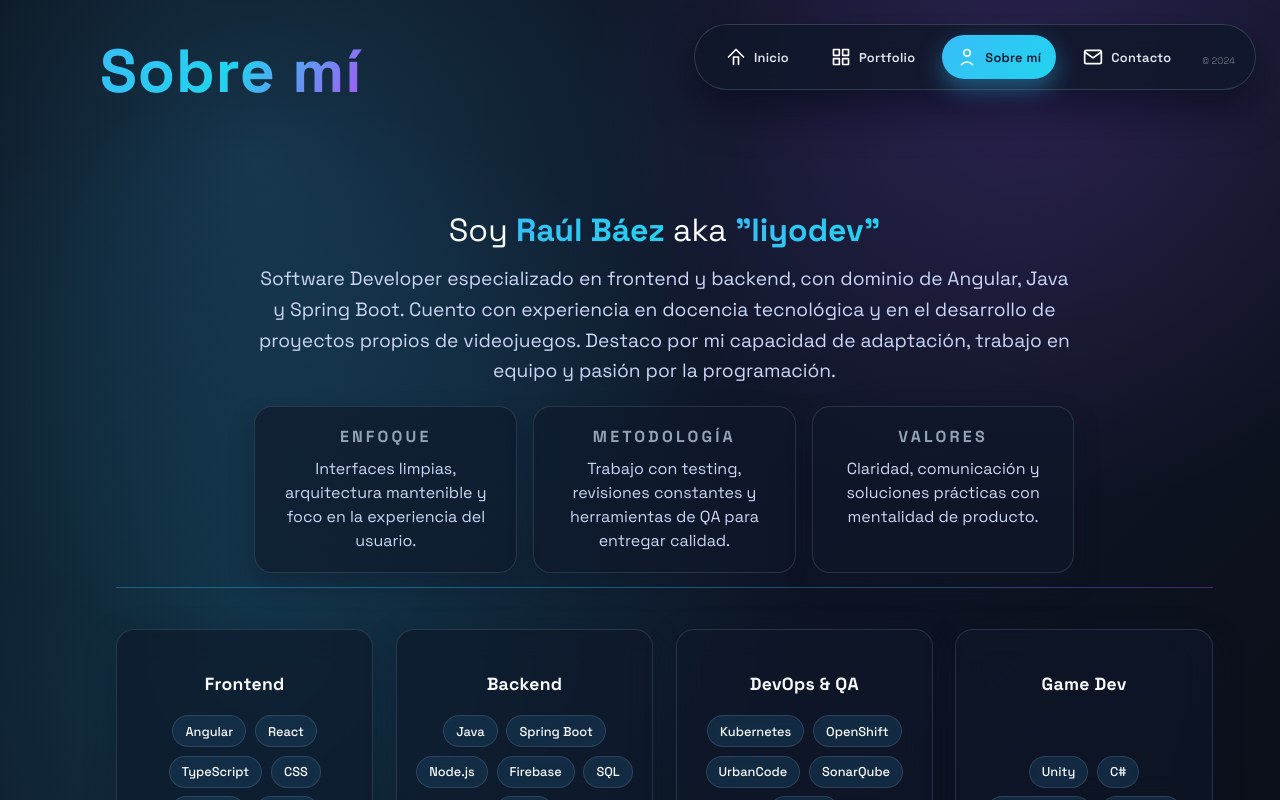
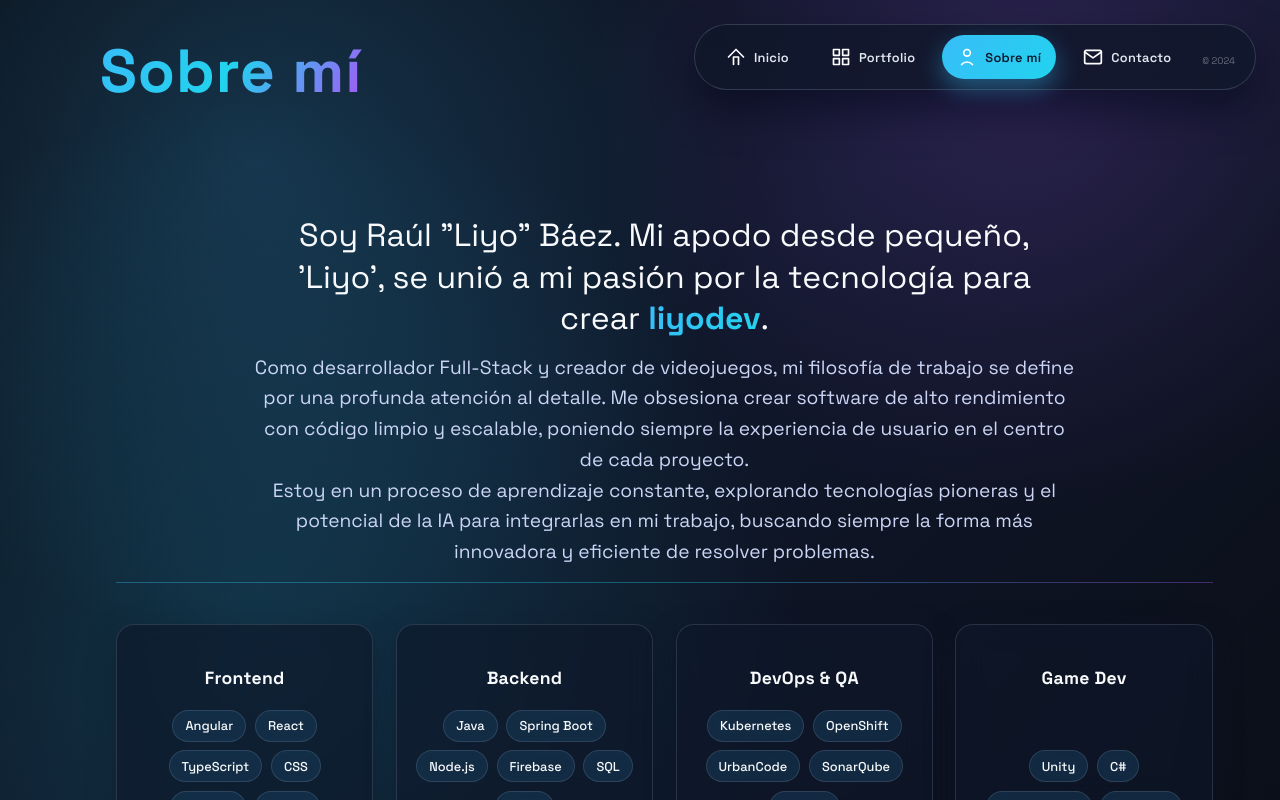
Before and after one commit to liyo-dev/liyodevWeb, an Angular app: page /about in a window 1280 px wide. Built offline with nearby package versions, Linux system fonts and the light colour scheme.

Commit message:
Update about and home sections; enhance portfolio game description

```diff
--- a/src/app/about/about.component.html
+++ b/src/app/about/about.component.html
@@ -6,25 +6,14 @@
   <div class="about-content">
     <div class="profile-summary">
       <p class="intro-text">
-        Soy <strong>Raúl Báez</strong> aka <strong>"liyodev"</strong>
+        Soy Raúl "Liyo" Báez. Mi apodo desde pequeño, 'Liyo', se unió a mi pasión por la tecnología para crear <strong>liyodev</strong>.
       </p>
       <p class="description">
-        Software Developer especializado en frontend y backend, con dominio de Angular, Java y Spring Boot. Cuento con experiencia en docencia tecnológica y en el desarrollo de proyectos propios de videojuegos. Destaco por mi capacidad de adaptación, trabajo en equipo y pasión por la programación.
+        Como desarrollador Full-Stack y creador de videojuegos, mi filosofía de trabajo se define por una profunda atención al detalle. Me obsesiona crear software de alto rendimiento con código limpio y escalable, poniendo siempre la experiencia de usuario en el centro de cada proyecto.
       </p>
-      <div class="highlight-grid">
-        <div class="highlight-card">
-          <h3>Enfoque</h3>
-          <p>Interfaces limpias, arquitectura mantenible y foco en la experiencia del usuario.</p>
-        </div>
-        <div class="highlight-card">
-          <h3>Metodología</h3>
-          <p>Trabajo con testing, revisiones constantes y herramientas de QA para entregar calidad.</p>
-        </div>
-        <div class="highlight-card">
-          <h3>Valores</h3>
-          <p>Claridad, comunicación y soluciones prácticas con mentalidad de producto.</p>
-        </div>
-      </div>
+      <p class="description">
+        Estoy en un proceso de aprendizaje constante, explorando tecnologías pioneras y el potencial de la IA para integrarlas en mi trabajo, buscando siempre la forma más innovadora y eficiente de resolver problemas.
+      </p>
     </div>
 
     <div class="skills-section">
--- a/src/app/home/home.component.html
+++ b/src/app/home/home.component.html
@@ -5,7 +5,7 @@
         <span class="eyebrow">Fullstack Developer · Game Creator</span>
         <h1>Raúl Báez <span class="highlight">Liyodev</span></h1>
         <p class="tagline">
-          Construyo interfaces limpias, sistemas robustos y experiencias interactivas con enfoque en rendimiento y detalle.
+          Desarrollador Fullstack y creador de videojuegos.
         </p>
 
         <div class="hero-actions">
--- a/src/app/portfolio/portfolio.component.html
+++ b/src/app/portfolio/portfolio.component.html
@@ -48,8 +48,7 @@
     <!-- Steam Projects -->
     <div class="content-panel steam-panel" [class.active]="activeCategory === 'steam'" #steamPanel>
       <div class="panel-header">
-        <h3>El Sendero de las Estrellas</h3>
-        <p>Primer lanzamiento en Steam · Alfa prevista para enero de 2026</p>
+
       </div>
       <div class="steam-feature">
         @for (game of steamGames; track game.title) {
--- a/src/app/portfolio/portfolio.component.ts
+++ b/src/app/portfolio/portfolio.component.ts
@@ -33,9 +33,9 @@ export class PortfolioComponent implements OnInit, AfterViewInit {
   steamGames = [
     {
       title: 'El Sendero de las Estrellas',
-      description: 'Aventura de fantasía sobre un héroe elegido y un antagonista dispuesto a cruzar portales mágicos para salvar a su hermano, mientras el mundo enfrenta el legado del Quebranto del Alba.',
+      description: 'El Sendero de las Estrellas es una aventura de fantasía ambientada en un mundo fragmentado por un antiguo cataclismo mágico. Encarnas a Will, un joven que descubre un poder de luz desconocido cuando un demonio ataca su pueblo. Guiado por un enigmático viajero, te adentrarás en el Sendero de las Estrellas, una red de portales llenos de pruebas creados por los dioses. A lo largo del viaje recorrerás reinos marcados por la corrupción y el abuso de la magia, tomarás decisiones que pondrán a prueba tu carácter y descubrirás que no todo es lo que parece. Lo que empieza como una misión para "salvar al mundo" se convierte en una historia sobre la amistad, la culpa y el sacrificio. Cuando llegue el momento de pedir un deseo, tendrás que decidir qué vale más: el poder o la vida de quienes amas.',
       link: '#',
-      status: 'Alfa prevista: enero 2026',
+      status: 'En desarrollo',
       featured: true,
       image: 'assets/img/sendero/sendero_portada.png'
     }
```
